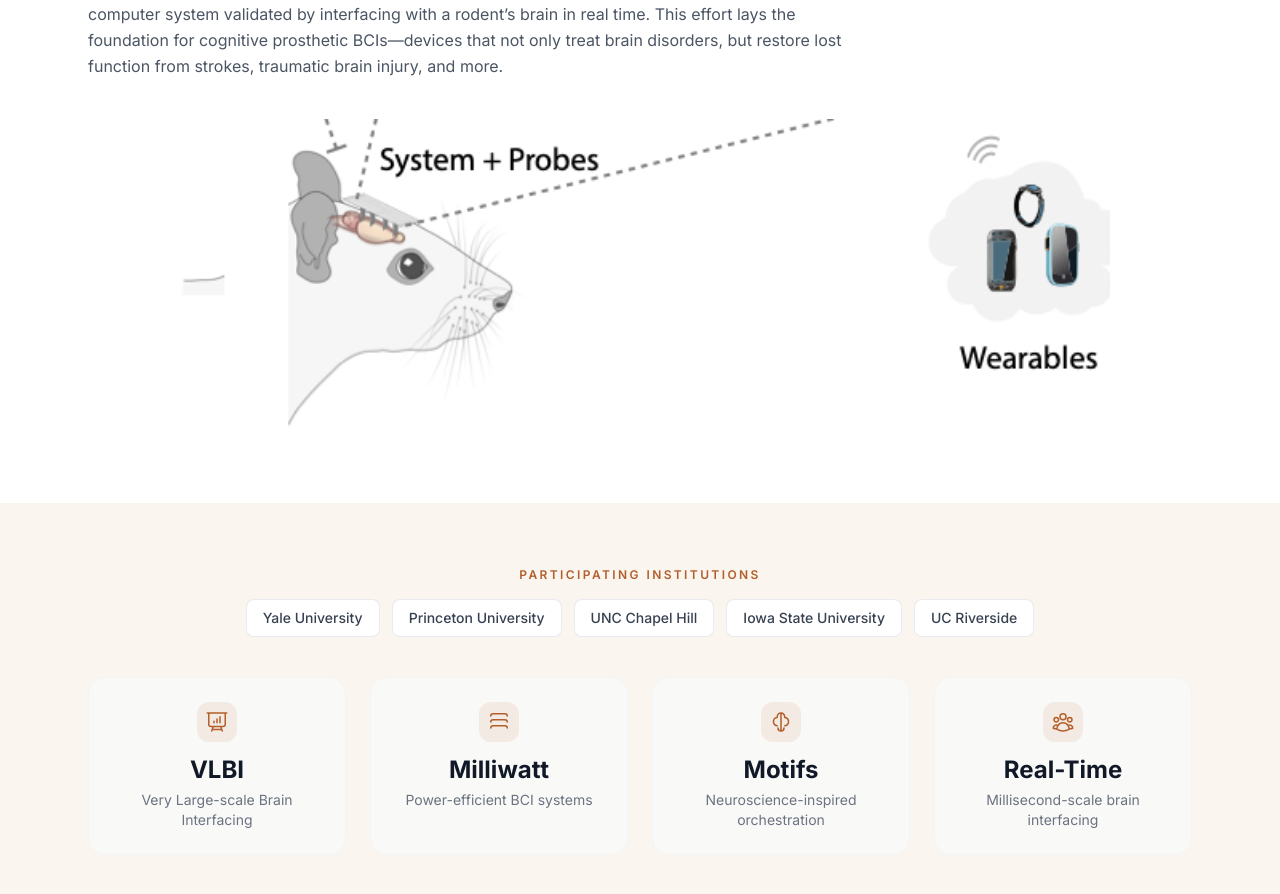
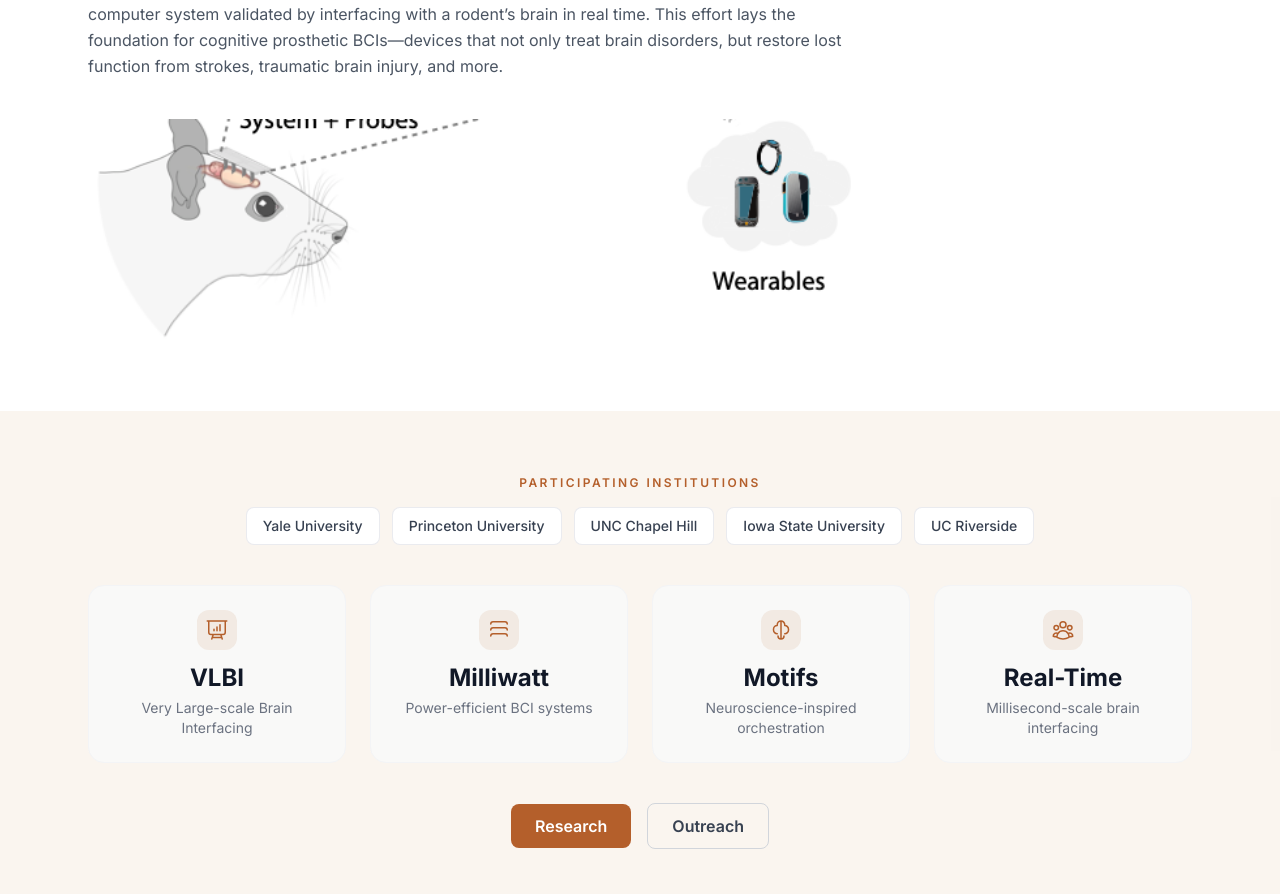
Before and after one commit to Gimmick12-DYY/Acorn-Web, a Next.js app in the folder apps/web/: page /about in a window 1280 px wide. Shown: the part 2044-2938 px from the top of the page. Built offline with nearby package versions, Linux system fonts and the light colour scheme.

Commit message:
Fix- size bug

```diff
--- a/apps/web/app/about/page.tsx
+++ b/apps/web/app/about/page.tsx
@@ -56,13 +56,13 @@ export default function AboutPage() {
               <p key={paragraph.slice(0, 40)}>{paragraph}</p>
             ))}
           </div>
-          <div className="mt-8 md:mt-10 overflow-x-auto">
+          <div className="max-w-3xl">
             <img
               src={rodentValidationImage}
-              alt="Acorn rodent brain interfacing — wireless power, implantable system and probes, and wearables"
-              width={588}
-              height={200}
-              className="mx-auto block h-48 w-auto max-w-none border-0 sm:h-56 md:h-72 lg:h-80"
+              alt="Acorn rodent brain interfacing — implantable system and probes with wearables"
+              width={589}
+              height={175}
+              className="mt-10 block w-full h-auto border-0"
               loading="lazy"
             />
           </div>
```
Also changed, not shown: apps/web/public/images/rodent-validation.png.
